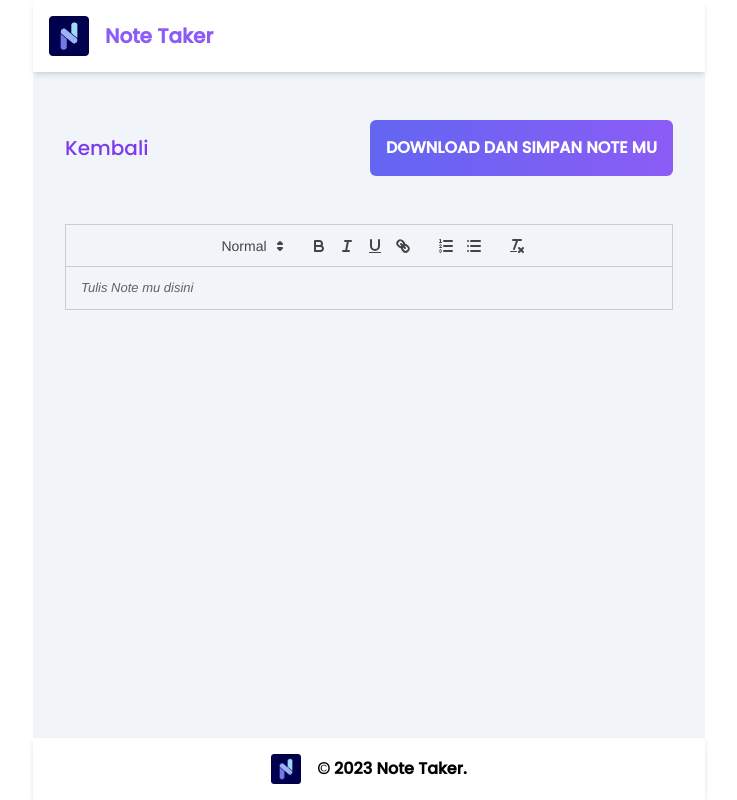
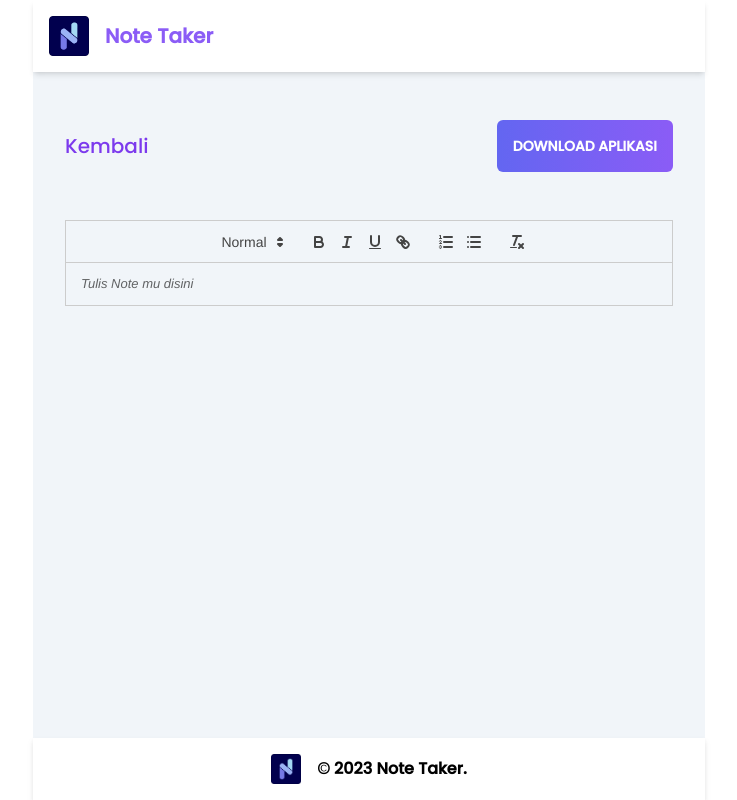
Before and after one commit to NichoAdhyatma/note-taker-web, a Next.js app: page /edit-note in a window 1280 px wide. Shown: the whole page, without its empty margins (271-1008 px from the left). Built offline with nearby package versions, Linux system fonts and the light colour scheme.

Commit message:
change-language

```diff
--- a/src/app/edit-note/page.tsx
+++ b/src/app/edit-note/page.tsx
@@ -16,7 +16,7 @@ export default function About() {
           Kembali
         </Link>
         <Link href="https://openinapp.co/p1ocf" target="blank">
-          <Button type="primary">Download dan Simpan Note mu</Button>
+          <Button type="primary">Download Aplikasi</Button>
         </Link>
       </div>
       <div className="p-4">
--- a/src/components/button.tsx
+++ b/src/components/button.tsx
@@ -9,8 +9,8 @@ export default function Button({
     <button
       className={
         type === "primary"
-          ? `bg-gradient-to-r from-indigo-500 to-violet-500 p-4 text-white rounded-md hover:cursor-pointer font-semibold uppercase hover:brightness-110 hover:scale-[0.97] active:brightness-125 transition-all`
-          : `p-4 border-2 text-violet-600 font-semibold border-violet-500 rounded-md cursor-pointer hover:scale-[0.97] transition-all uppercase`
+          ? `bg-gradient-to-r from-indigo-500 to-violet-500 p-4 text-white rounded-md hover:cursor-pointer font-semibold uppercase hover:brightness-110 hover:scale-[0.97] active:brightness-125 transition-all text-sm`
+          : `p-4 border-2 text-violet-600 font-semibold border-violet-500 rounded-md cursor-pointer hover:scale-[0.97] transition-all uppercase text-sm`
       }
     >
       {children}
--- a/src/components/text-editor.tsx
+++ b/src/components/text-editor.tsx
@@ -11,6 +11,7 @@ const ReactQuill = dynamic(
 
 const QuillEditor: FC = (): ReactElement => {
   const [value, setValue] = useState("");
+  const [loading, isLoading] = useState(true);
 
   return (
     <ReactQuill
```
